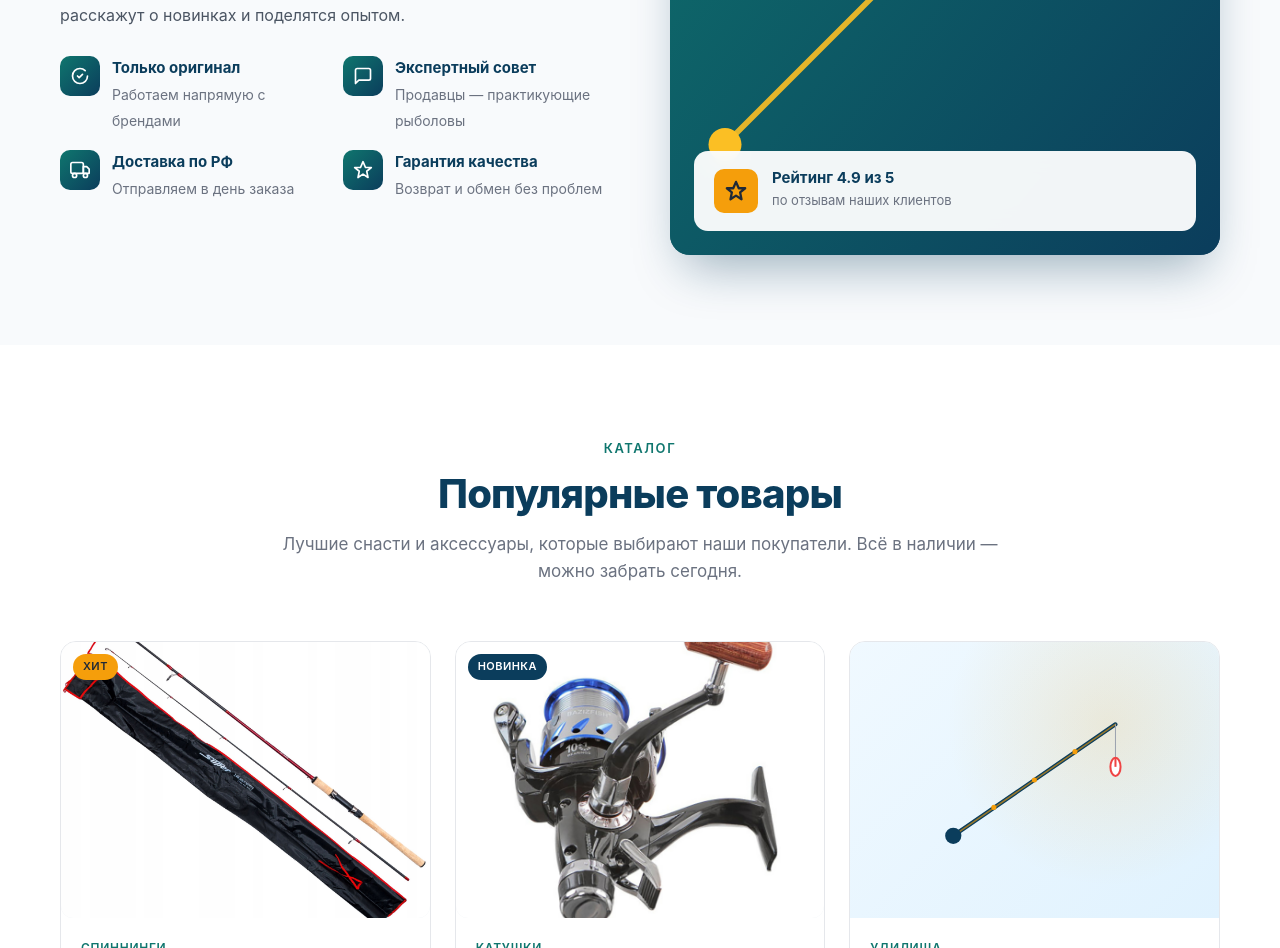
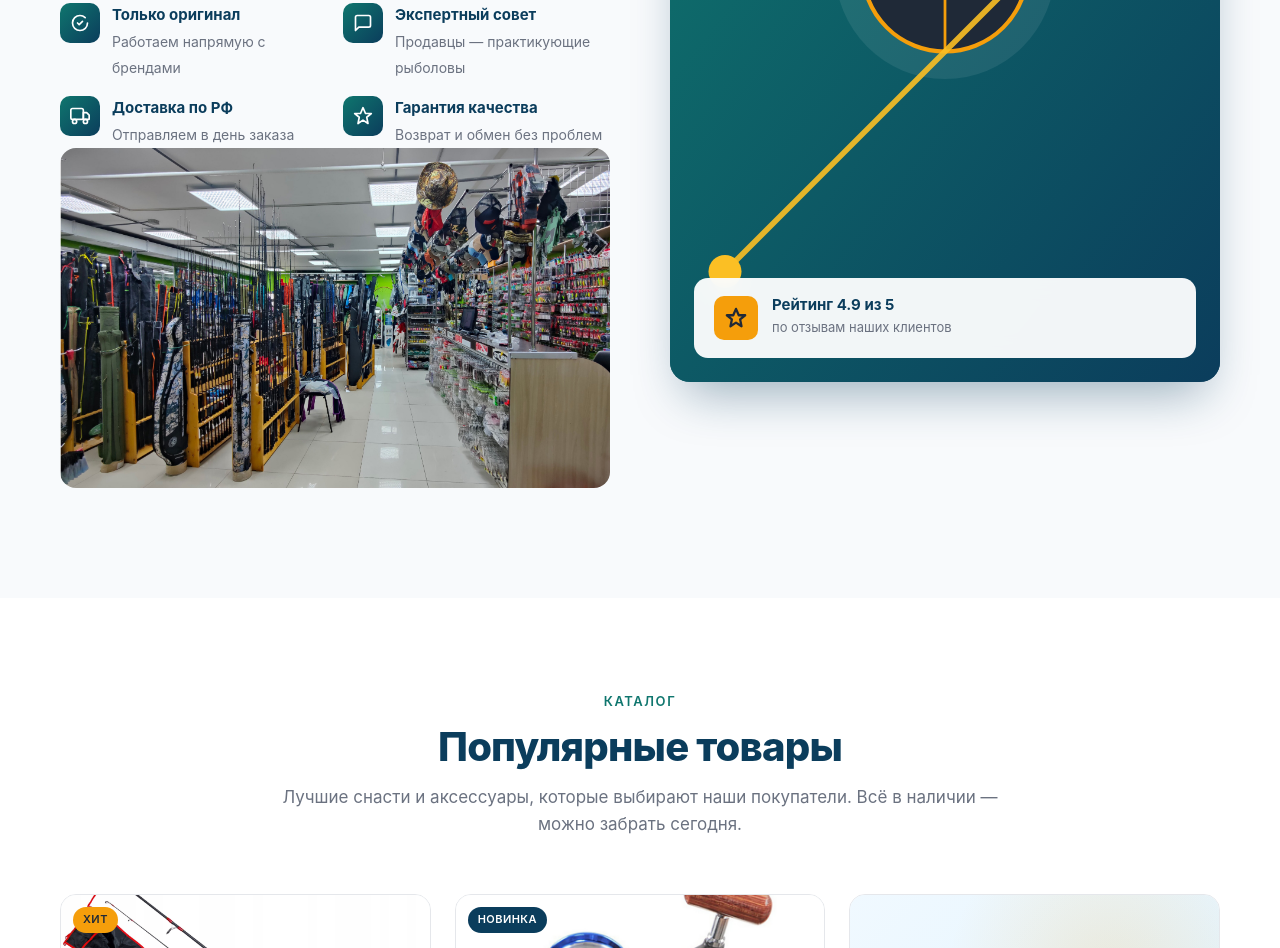
Before and after one commit to Glososat/pril-karas-landing, a plain HTML site: page index.html in a window 1280 px wide. Shown: the part 1346-2294 px from the top of the page. Drawn offline with Linux system fonts and the light colour scheme.

Commit message:
feat(about): Добавлено локальное фото магазина с помощью ИИ-агента

```diff
--- a/index.html
+++ b/index.html
@@ -634,6 +634,19 @@
   .about-badge span {
     font-size: 13px;
     color: #6b7280;
+  }
+
+  .about-media {
+    margin: 0 0 20px;
+    border-radius: 16px;
+    overflow: hidden;
+    max-width: 100%;
+  }
+
+  .about-media img {
+    width: 100%;
+    height: auto;
+    display: block;
   }
 
   /* ====== CATALOG ====== */
@@ -1567,6 +1580,10 @@
               </div>
             </div>
           </div>
+
+          <figure class="about-media">
+            <img src="assets/images/shop.jpg" alt="Магазин Приличный карась" loading="lazy">
+          </figure>
         </div>
 
         <div class="about-visual" aria-hidden="true">
```
Also changed, not shown: assets/images/shop.jpg (added).
